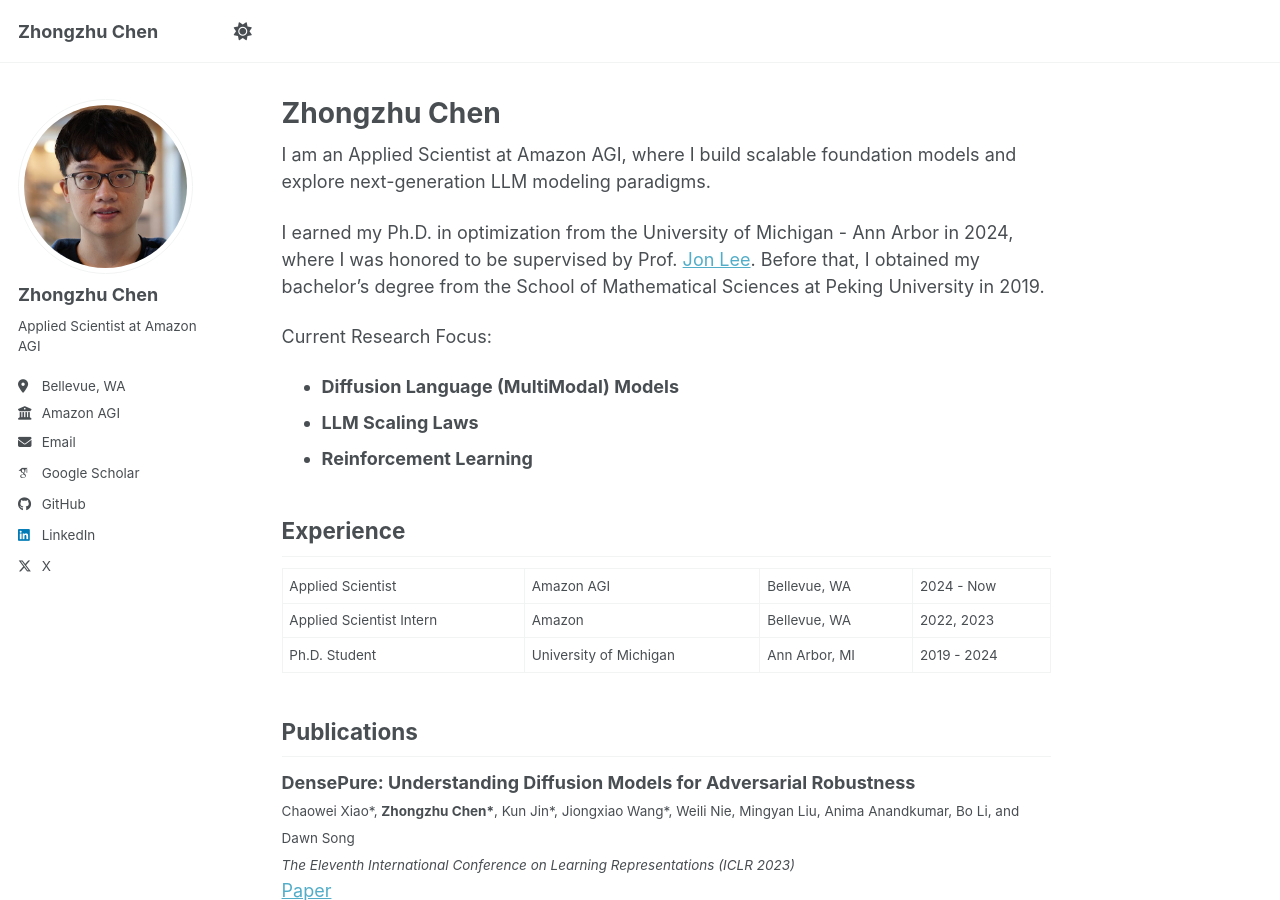
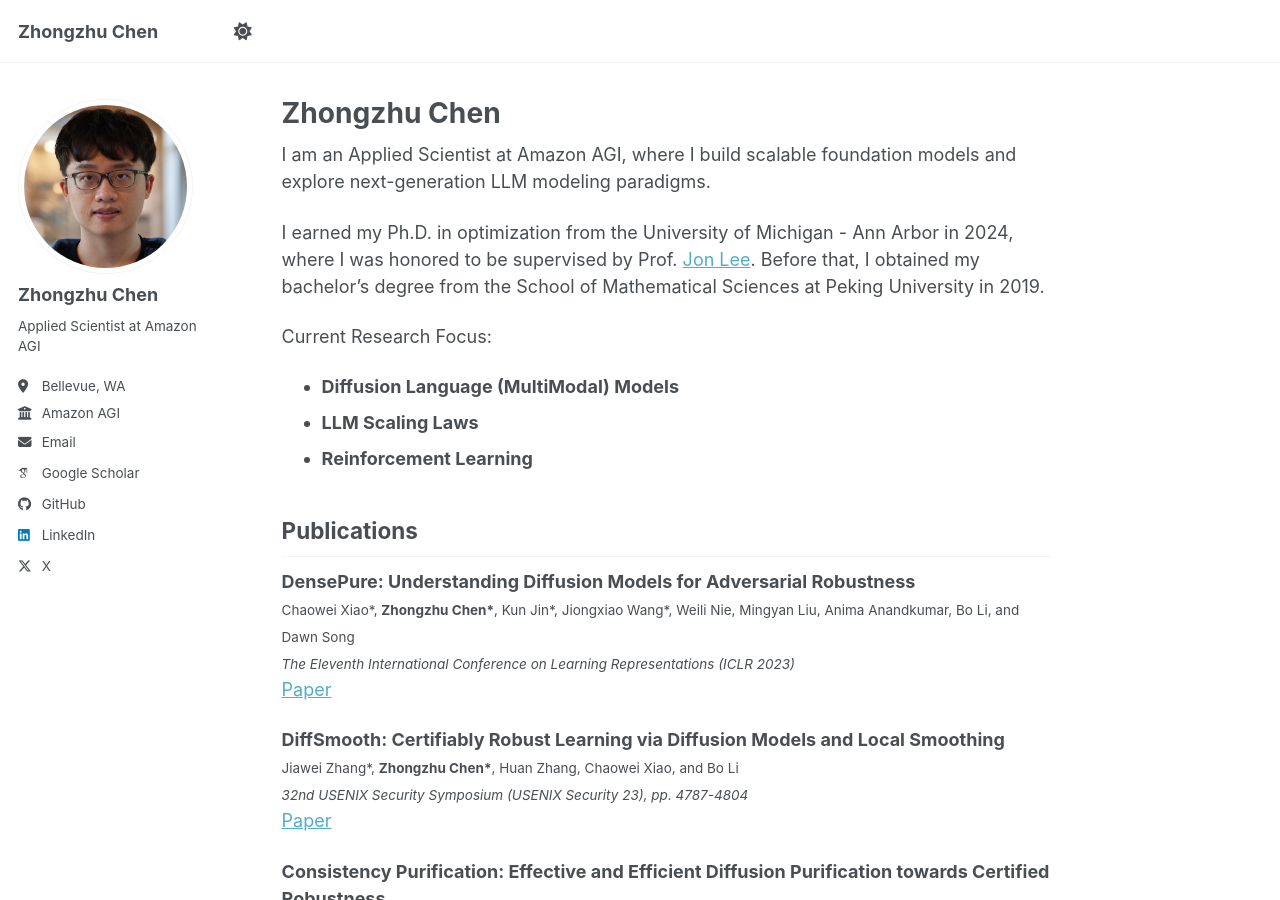
Before and after one commit to zhongzhuchen/zhongzhuchen.github.io, a Jekyll site: the page built from _pages/about.md, in a window 1280 px wide and 900 px high. Built offline with Jekyll 4.4.1, drawn with Linux system fonts in a browser that asks for light colours; some web fonts are replaced; a script bundle is joined from its source files by our own code; library files that are not in the unit come from our copies.

Commit message:
Update about and CV pages
- Hide experience section on about page
- Consolidate work experience on CV page

```diff
--- a/_pages/about.md
+++ b/_pages/about.md
@@ -17,11 +17,11 @@ Current Research Focus:
 - **LLM Scaling Laws**
 - **Reinforcement Learning**
 
-## Experience
+<!-- ## Experience
 
-| Applied Scientist | Amazon AGI | Bellevue, WA | 2024 - Now |
+| Applied Scientist | Amazon | Bellevue, WA | 2024 - Now |
 | Applied Scientist Intern | Amazon | Bellevue, WA | 2022, 2023 |
-| Ph.D. Student | University of Michigan | Ann Arbor, MI | 2019 - 2024 |
+| Ph.D. Student | University of Michigan | Ann Arbor, MI | 2019 - 2024 | -->
 
 ## Publications
 
```
Also changed, not shown: _pages/cv.md (+1 -5 lines).
